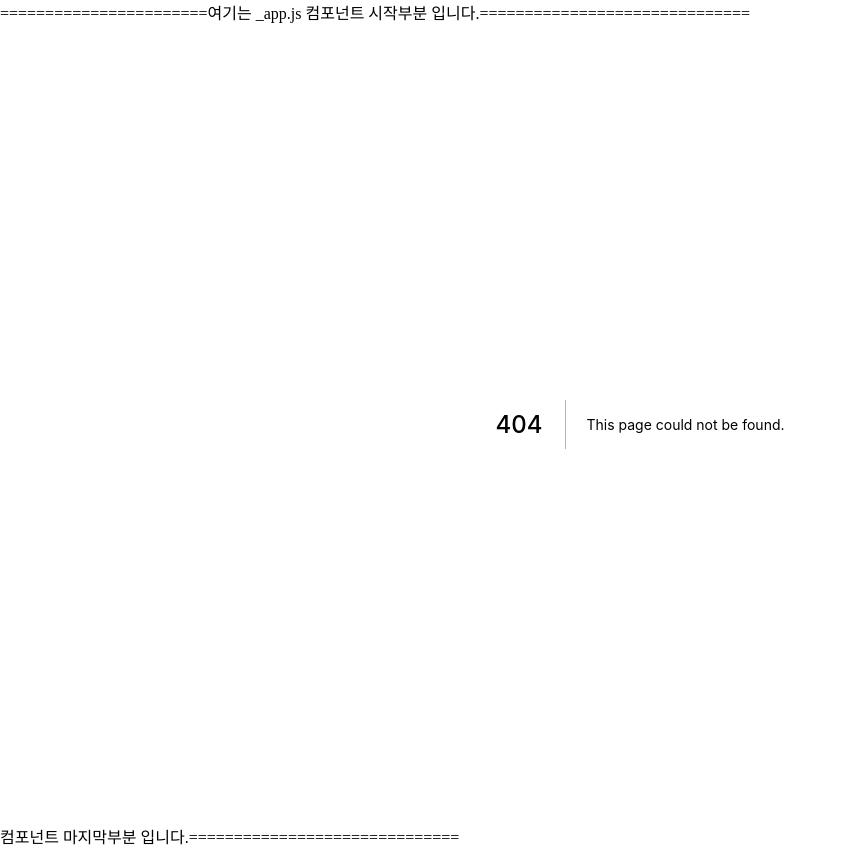
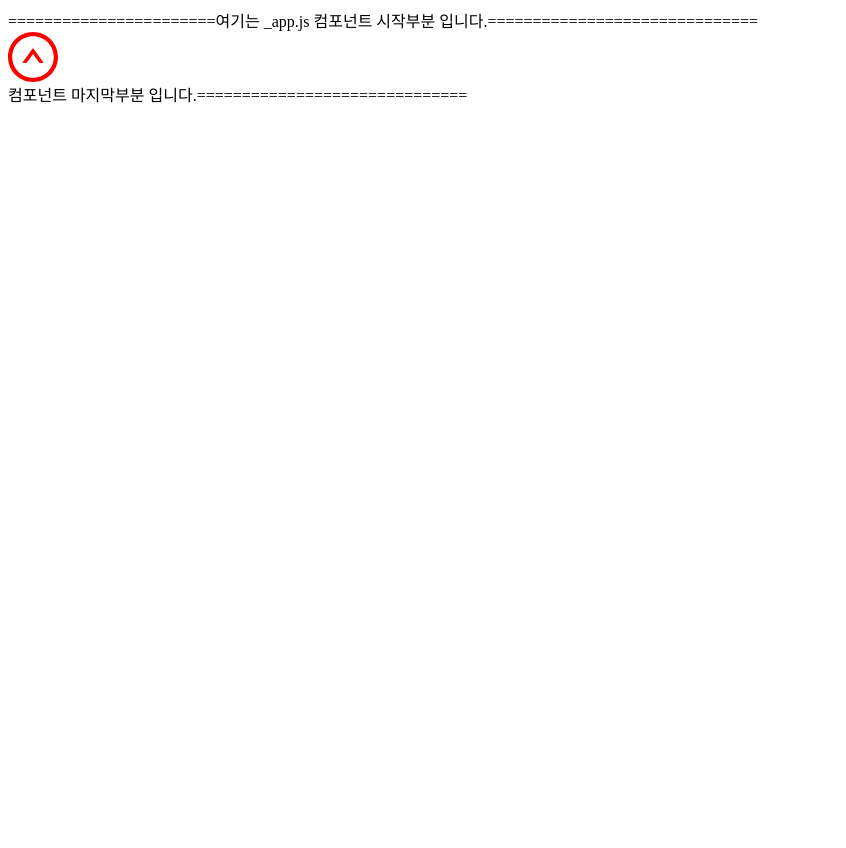
Before and after one commit to kimjihwan0618/inflearn_fe_course, a Next.js app in the folder next_play-ground/: page /section13/13-01-library-icon in a window 1280 px wide. Before the commit this address had no page. Shown: the whole page, without its empty margins (0-846 px from the left). After the commit the page ends 800 px from the top, so only its background shows below. Built offline with nearby package versions, Linux system fonts and the light colour scheme.

Commit message:
section 13 수강중

```diff
--- a/next_play-ground/package.json
+++ b/next_play-ground/package.json
@@ -10,6 +10,7 @@
     "generate": "graphql-codegen"
   },
   "dependencies": {
+    "@ant-design/icons": "^5.3.7",
     "@apollo/client": "^3.9.11",
     "@emotion/react": "^11.11.4",
     "@emotion/styled": "^11.11.5",
--- /dev/null
+++ b/next_play-ground/pages/section13/13-01-library-icon/index.tsx
@@ -0,0 +1,20 @@
+import { UpCircleOutlined } from '@ant-design/icons';
+import styled from '@emotion/styled';
+import type { MouseEvent } from 'react';
+
+const MyIcon = styled(UpCircleOutlined)`
+  color: red;
+  font-size: 50px;
+`;
+
+export default function LibraryIconPage(): JSX.Element {
+  const onClickDelete = (event: MouseEvent<HTMLDivElement>): void => {
+    console.log(event.currentTarget.id);
+  };
+
+  return (
+    <div id="삭제할게시글ID" onClick={onClickDelete}>
+      <MyIcon />
+    </div>
+  );
+}
```
